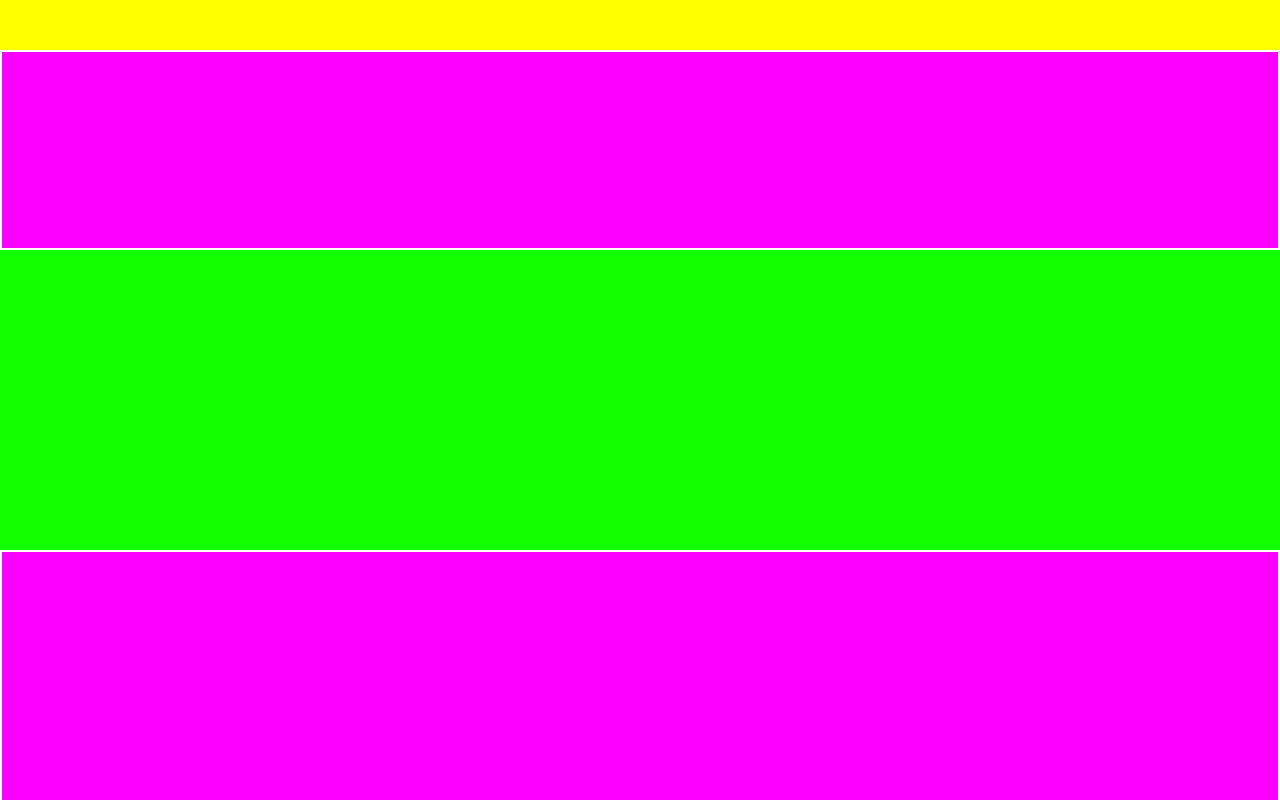
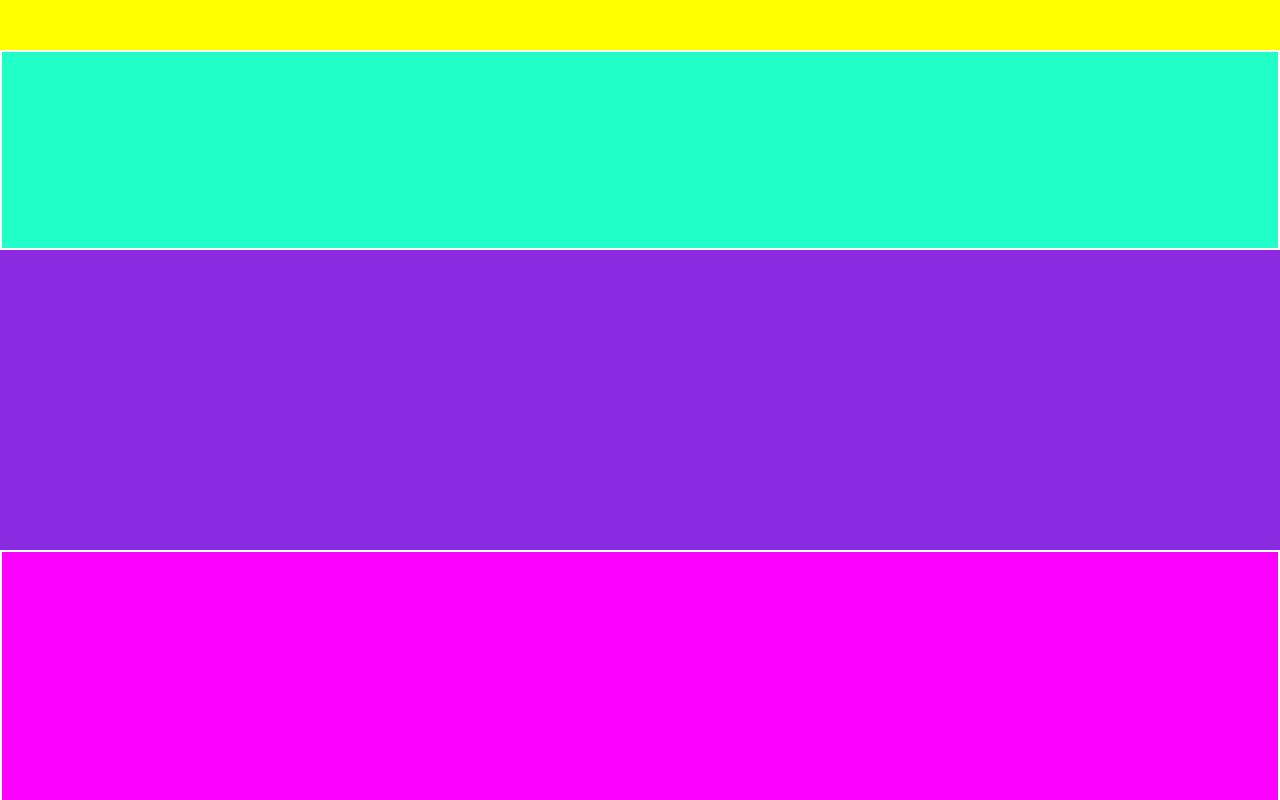
Before and after one commit to Yeniferarias2024/Instagram-profe, a plain HTML site: page index.html in a window 1280 px wide. Shown: the top 800 px of the page. Drawn offline with nearby package versions, Linux system fonts and the light colour scheme.

Commit message:
Hago actualizacion de los colores

```diff
--- a/css.css
+++ b/css.css
@@ -5,7 +5,7 @@
 body {
     margin: 0;
     padding: 0;
-    background-color: aqua;
+    background-color: rgb(158, 0, 0);
 }
 
 .caja1 {
@@ -20,12 +20,12 @@ body {
 
 .caja3 {
     height: 300px;
-    background-color: rgb(17, 255, 0);
+    background-color:blueviolet;
 }
 
 .caja4 {
     height: 200px;
-    background-color: rgb(251, 0, 255);
+    background-color: rgb(32, 255, 199);
     border: 2px solid white;
 }
 .caja5 {
@@ -35,14 +35,14 @@ body {
 }
 .caja6 {
     height: 500px;
-    background-color: rgb(255, 19, 19);
+    background-color: rgb(127, 255, 115);
     border: 2px solid white;
 }
 
 .cajaArticle {
     height: 1500px;
     background-color: rgb(173, 14, 165);
-    border: 2px solid white;
+    border: 2px solid rgb(200, 255, 0);
 }
 .caja7 {
     height: 300px;
```
